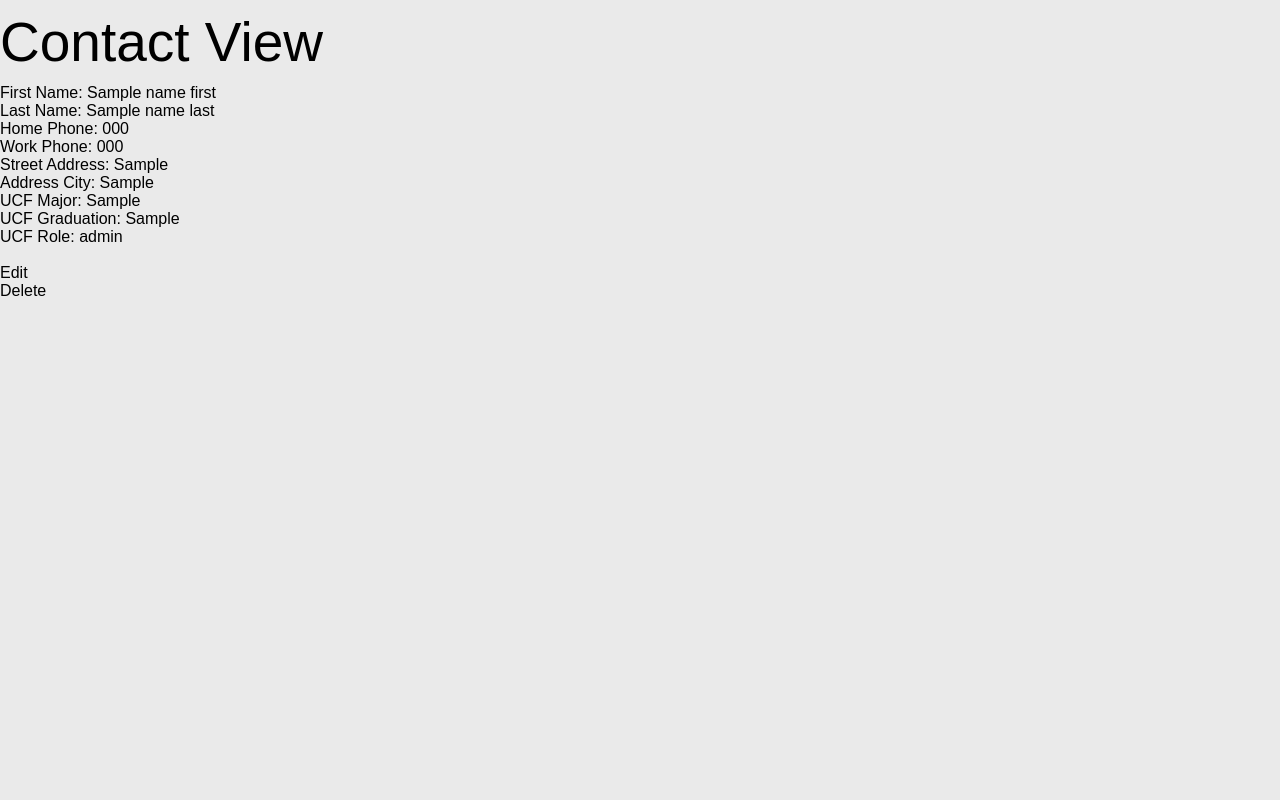
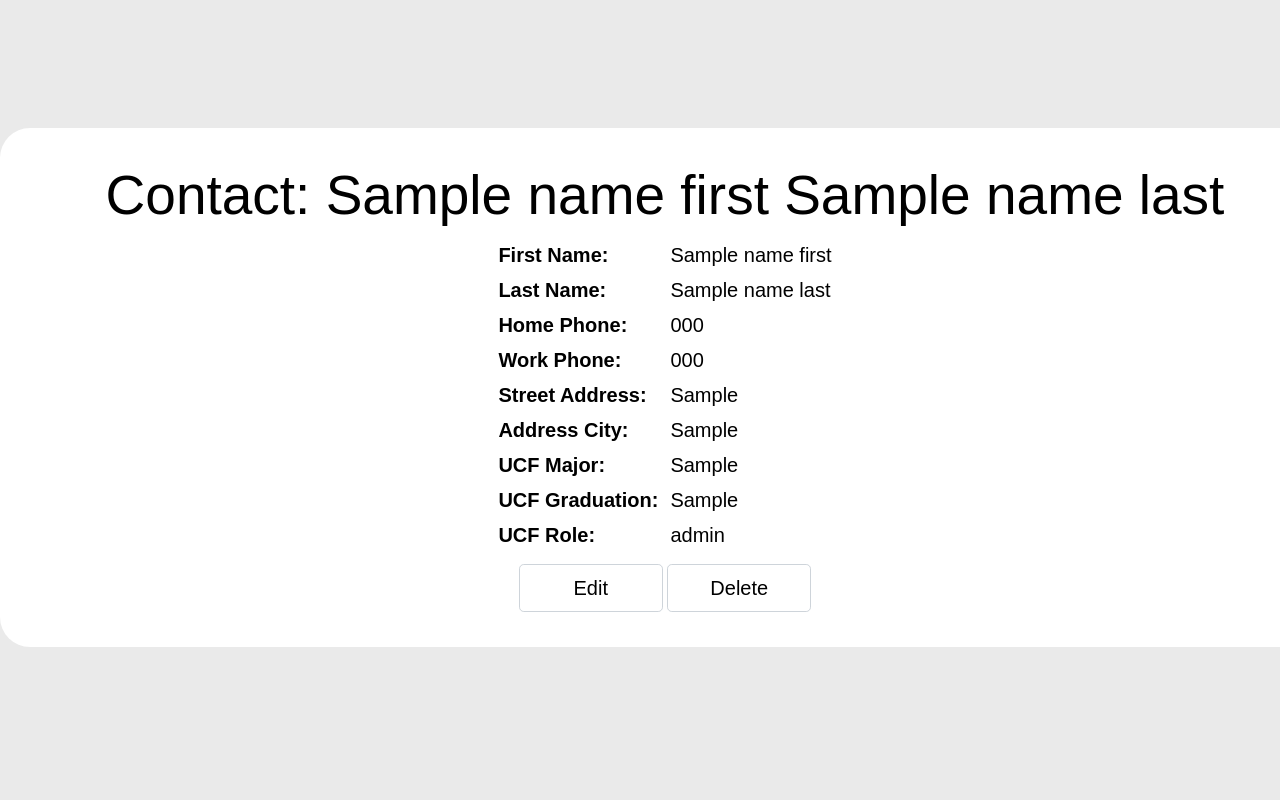
Before and after one commit to samrankin1/KnightsBook, a Django app: template knightsbook/contacts/templates/contacts/contact.html in a window 1280 px wide; the page is wider, and only the part inside the window is pictured. Run offline with Django 3.2, Linux system fonts and the light colour scheme; the template is opened without the code that fills it: most values are stand-ins (such as "Sample title", 1, 10 or a date in 2020).

Commit message:
changed home to cancel, contact info in table, ect

```diff
--- a/knightsbook/contacts/templates/contacts/contact.html
+++ b/knightsbook/contacts/templates/contacts/contact.html
@@ -27,21 +27,51 @@
 	</ul>
 	{% endif %}
 
-	<h1>Contact View</h1>
-
-	First Name: {{ name_first }}<br />
-	Last Name: {{ name_last }}<br />
-	Home Phone: {{ phone_home }}<br />
-	Work Phone: {{ phone_work }}<br />
-	Street Address: {{ addr_street }}<br />
-	Address City: {{ addr_city }}<br />
-	UCF Major: {{ ucf_major }}<br />
-	UCF Graduation: {{ ucf_graduation }}<br />
-	UCF Role: {{ ucf_role }}<br /><br />
+	<div class="contact-container">
+		<h1>Contact: {{ name_first }} {{ name_last }}</h1>
+		<table align="center">
+			<tr>
+				<th><b>First Name:</b></th>
+				<td>{{ name_first }}</td>
+			</tr>
+			<tr>
+				<th><b>Last Name:</b></th>
+				<td>{{ name_last }}</td>
+			</tr>
+			<tr>
+				<th><b>Home Phone:</b></th>
+				<td>{{ phone_home }}</td>
+			</tr>
+			<tr>
+				<th><b>Work Phone:</b></th>
+				<td>{{ phone_work }}</td>
+			</tr>
+			<tr>
+				<th><b>Street Address:</b></th>
+				<td>{{ addr_street }}</td>
+			</tr>
+			<tr>
+				<th><b>Address City:</th>
+				<td>{{ addr_city }}</td>
+			</tr>
+			<tr>
+				<th><b>UCF Major:</b></th>
+				<td>{{ ucf_major }}</td>
+			</tr>
+			<tr>
+				<th><b>UCF Graduation:</b></th>
+				<td>{{ ucf_graduation }}</td>
+			</tr>
+			<tr>
+				<th><b>UCF Role:</b></th>
+				<td>{{ ucf_role }}</td>
+			</tr>
+		</table>
 
 	<div class="footnote">
-		<a href="{% url 'contacts:edit' id %}">Edit</a><br />
-		<a href="{% url 'contacts:delete' id %}">Delete</a>
+		<a href="{% url 'contacts:edit' id %}" class = "veryBottomBTN">Edit</a>
+		<a href="{% url 'contacts:delete' id %}" class = "veryBottomBTN">Delete</a>
 	</div>
+</div>
 </body>
 </html>
--- a/knightsbook/contacts/templates/contacts/create.html
+++ b/knightsbook/contacts/templates/contacts/create.html
@@ -59,7 +59,7 @@
 		<button type="submit" class="btn">Create</button>
 	</form>
 	<div class="footnote">
-		<a href="{% url 'contacts:index' %}" class="veryBottomBTN">Home</a><br />
+		<a href="{% url 'contacts:index' %}" class="veryBottomBTN">Cancel</a><br />
 		<a href="{% url 'contacts:logout' %}" class="veryBottomBTN">Logout</a>
 	</div>
 	</div>
--- a/knightsbook/contacts/templates/contacts/delete.html
+++ b/knightsbook/contacts/templates/contacts/delete.html
@@ -59,7 +59,7 @@
 	</form>
 
 	<div class="footnote">
-		<a href="{% url 'contacts:index' %}" class="veryBottomBTN">Home</a><br />
+		<a href="{% url 'contacts:index' %}" class="veryBottomBTN">Cancel</a><br />
 		<a href="{% url 'contacts:logout' %}" class="veryBottomBTN">Logout</a>
 	</div>
 	</div>
--- a/knightsbook/contacts/templates/contacts/edit.html
+++ b/knightsbook/contacts/templates/contacts/edit.html
@@ -59,7 +59,7 @@
 		<button type="submit" class="btn">Update</button>
 	</form>
 	<div class="footnote">
-		<a href="{% url 'contacts:index' %}" class="veryBottomBTN">Home</a><br />
+		<a href="{% url 'contacts:index' %}" class="veryBottomBTN">Cancel</a><br />
 		<a href="{% url 'contacts:logout' %}" class="veryBottomBTN">Logout</a>
 	</div>
 
--- a/knightsbook/contacts/templates/contacts/login.html
+++ b/knightsbook/contacts/templates/contacts/login.html
@@ -51,8 +51,11 @@
 			<button type="submit" onclick="return hashpw()" class="btn">Login</button>
 		</form>
 		<div class="footnote">
-			<a href="{% url 'contacts:register' %}" class = "veryBottomBTN">Register</a></a>
+			<a href="{% url 'contacts:register' %}" class = "veryBottomBTN">Register</a>
 		</div>
 	</div>
+	<footer>
+		<p>&#169;Copyright 2020 Group 1</p>
+	</footer>
 </body>
 </html>
```
